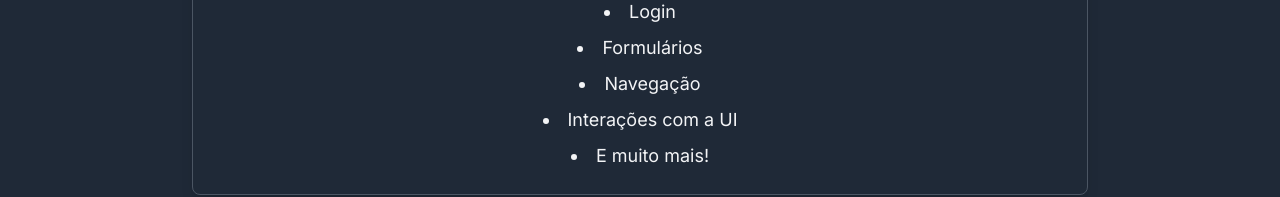
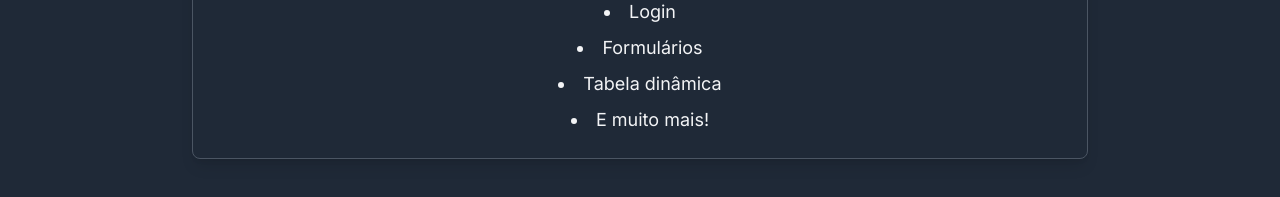
Before and after one commit to brunomachadors/playground, a Next.js app: page / in a window 1280 px wide. Shown: the part 675-872 px from the top of the page. Built offline with nearby package versions, Linux system fonts and the light colour scheme.

Commit message:
update challeges list

```diff
--- a/src/app/page.tsx
+++ b/src/app/page.tsx
@@ -30,8 +30,7 @@ export default function Page() {
           <ul className="list-disc list-inside text-lg space-y-2 text-center">
             <li>Login</li>
             <li>Formulários</li>
-            <li>Navegação</li>
-            <li>Interações com a UI</li>
+            <li>Tabela dinâmica</li>
             <li>E muito mais!</li>
           </ul>
         </section>
```
